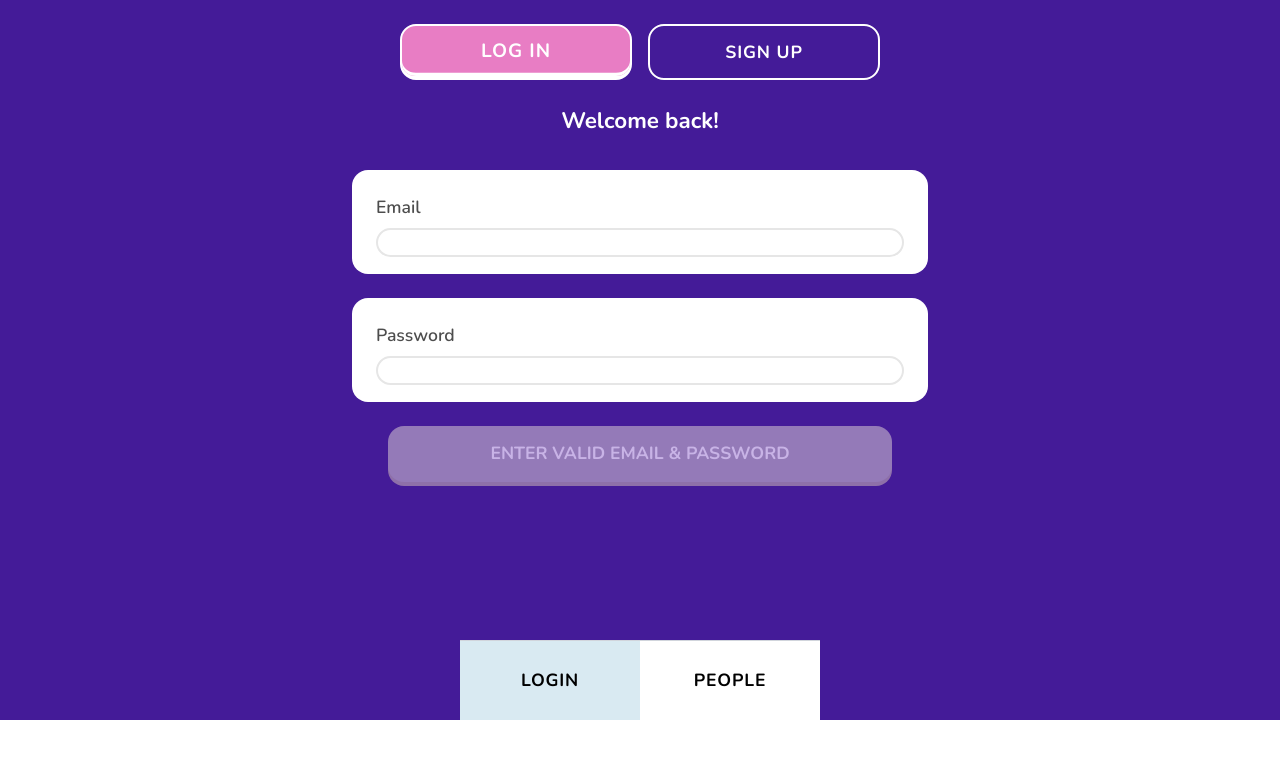
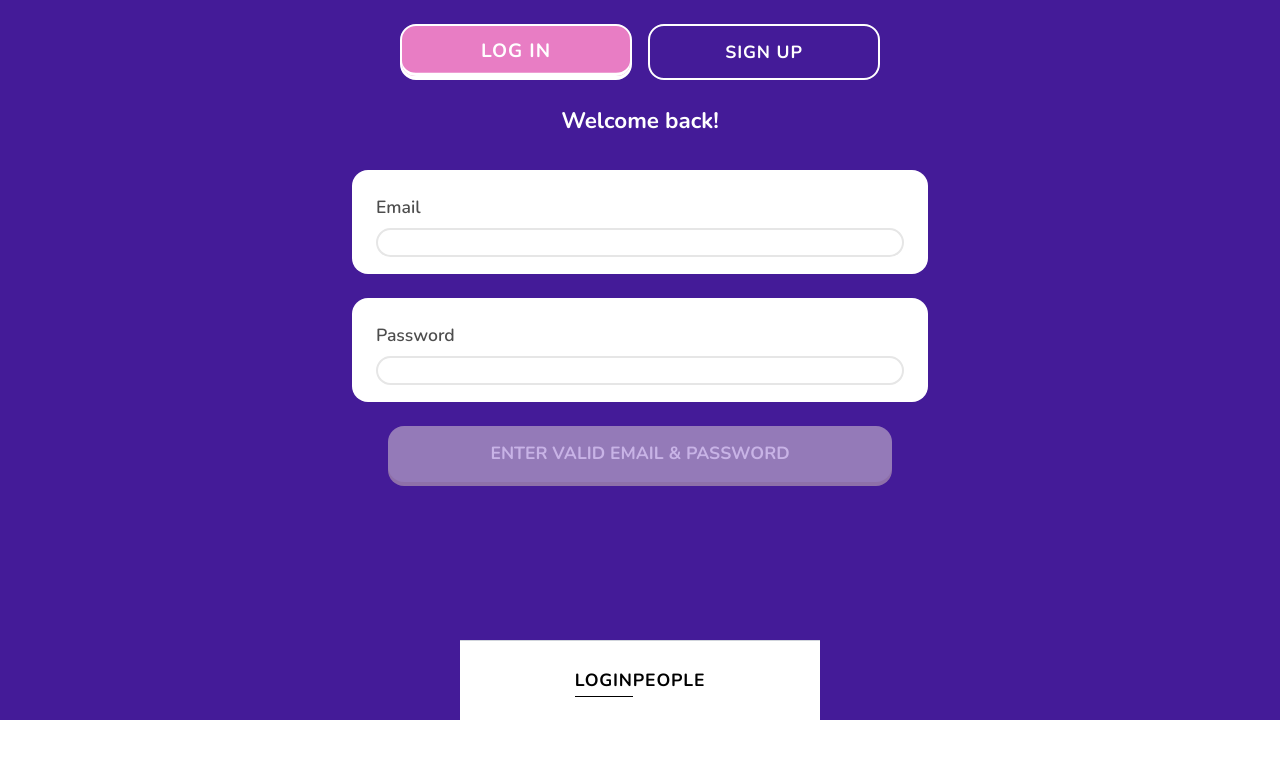
Before and after one commit to elmijail1/profile-practice-nextjs, a Next.js app: page /login in a window 1280 px wide. Shown: the top 758 px of the page. Built offline with nearby package versions, Linux system fonts and the light colour scheme; no server answers.

Commit message:
Add xl styles for login & footer

```diff
--- a/app/components/footer/FooterLink.tsx
+++ b/app/components/footer/FooterLink.tsx
@@ -15,11 +15,13 @@ export default function FooterLink(
         return currentPath === targetPath || currentPath.includes(targetPath)
     }
 
+    const linkClassMob = `h-full w-1/2 border-none uppercase no-underline tracking-[0.05rem] font-bold text-[1.1rem] flex justify-center items-center text-black ${isActive() ? "bg-[hsl(200,50%,90%)]" : "bg-white"}`
+    const linkClassDesk = `xl:cursor-pointer xl:h-[2rem] xl:w-max xl:bg-transparent xl:border-b-1 xl:border-solid ${isActive() ? "xl:border-black" : "xl:border-white"} xl:hover:border-black`
+
     return (
         <Link
             href={targetPath}
-            className="h-full w-1/2 border-none bg-white uppercase no-underline tracking-[0.05rem] font-bold text-[1.1rem] flex justify-center items-center text-black"
-            style={isActive() ? { backgroundColor: "hsl(200,50%,90%)" } : undefined}
+            className={`${linkClassMob} ${linkClassDesk}`}
         >
             {children}
         </Link>
--- a/app/components/footer/FooterLogout.tsx
+++ b/app/components/footer/FooterLogout.tsx
@@ -10,10 +10,15 @@ export default function FooterLogout() {
         }
     }
 
+    const linkClassMob = `h-full w-1/2 border-none uppercase no-underline tracking-[0.05rem] font-bold text-[1.1rem] flex justify-center items-center text-black`
+    const linkClassDesk = `xl:cursor-pointer xl:h-[2rem] xl:w-max xl:bg-transparent xl:border-b-1 xl:border-solid xl:border-white xl:hover:border-black`
+
+
+
     return (
         <button
             onClick={logoutUser}
-            className="h-full w-1/2 border-none bg-white uppercase no-underline tracking-[0.05rem] font-bold text-[1.1rem] flex justify-center items-center text-black"
+            className={`${linkClassMob} ${linkClassDesk}`}
         >
             Logout
         </button>
```
